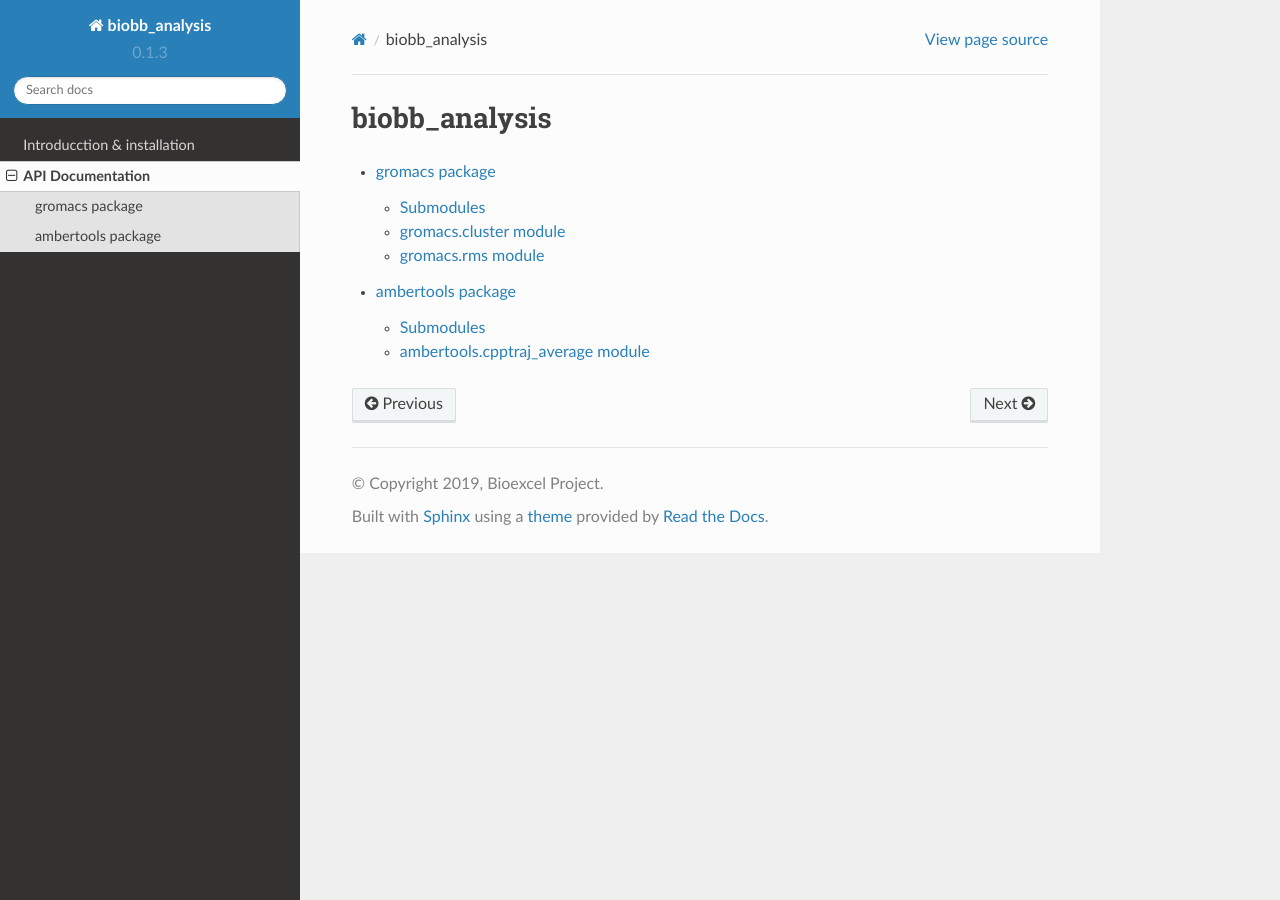
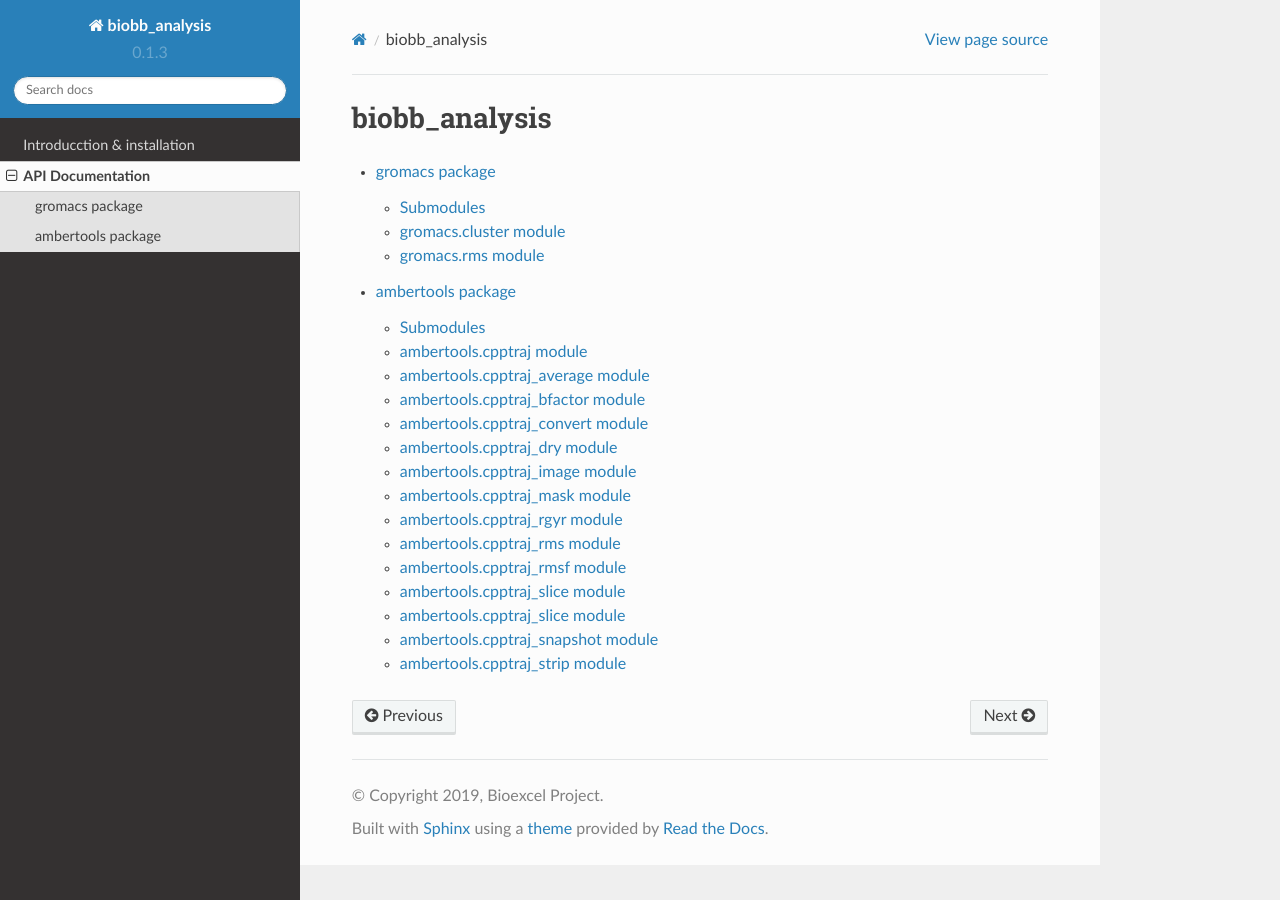
Before and after one commit to bioexcel/biobb_analysis, a Sphinx documentation site: the page built from biobb_analysis/docs/source/modules.rst, in a window 1280 px wide. Built offline with Sphinx 7.4.7 and the Read the Docs theme 2.0.0, drawn with Linux system fonts in a browser that asks for light colours.

Commit message:
Adding new cpptraj documentation

```diff
--- a/biobb_analysis/docs/source/ambertools.rst
+++ b/biobb_analysis/docs/source/ambertools.rst
@@ -3,6 +3,15 @@
 
 Submodules
 -----------
+
+
+ambertools.cpptraj module
+--------------------------
+
+.. automodule:: ambertools.cpptraj
+    :members:
+    :undoc-members:
+    :show-inheritance:
 
 ambertools.cpptraj_average module
 ----------------------------------
@@ -11,3 +20,100 @@
     :members:
     :undoc-members:
     :show-inheritance:
+
+ambertools.cpptraj_bfactor module
+----------------------------------
+
+.. automodule:: ambertools.cpptraj_bfactor
+    :members:
+    :undoc-members:
+    :show-inheritance:
+
+ambertools.cpptraj_convert module
+----------------------------------
+
+.. automodule:: ambertools.cpptraj_convert
+    :members:
+    :undoc-members:
+    :show-inheritance:
+
+ambertools.cpptraj_dry module
+------------------------------
+
+.. automodule:: ambertools.cpptraj_dry
+    :members:
+    :undoc-members:
+    :show-inheritance:
+
+ambertools.cpptraj_image module
+--------------------------------
+
+.. automodule:: ambertools.cpptraj_image
+    :members:
+    :undoc-members:
+    :show-inheritance:
+
+ambertools.cpptraj_mask module
+-------------------------------
+
+.. automodule:: ambertools.cpptraj_mask
+    :members:
+    :undoc-members:
+    :show-inheritance:
+
+ambertools.cpptraj_rgyr module
+-------------------------------
+
+.. automodule:: ambertools.cpptraj_rgyr
+    :members:
+    :undoc-members:
+    :show-inheritance:
+
+ambertools.cpptraj_rms module
+------------------------------
+
+.. automodule:: ambertools.cpptraj_rms
+    :members:
+    :undoc-members:
+    :show-inheritance:
+
+ambertools.cpptraj_rmsf module
+-------------------------------
+
+.. automodule:: ambertools.cpptraj_rmsf
+    :members:
+    :undoc-members:
+    :show-inheritance:
+
+
+ambertools.cpptraj_slice module
+--------------------------------
+
+.. automodule:: ambertools.cpptraj_slice
+    :members:
+    :undoc-members:
+    :show-inheritance:
+
+ambertools.cpptraj_slice module
+--------------------------------
+
+.. automodule:: ambertools.cpptraj_slice
+    :members:
+    :undoc-members:
+    :show-inheritance:
+
+ambertools.cpptraj_snapshot module
+-----------------------------------
+
+.. automodule:: ambertools.cpptraj_snapshot
+    :members:
+    :undoc-members:
+    :show-inheritance:
+
+ambertools.cpptraj_strip module
+--------------------------------
+
+.. automodule:: ambertools.cpptraj_strip
+    :members:
+    :undoc-members:
+    :show-inheritance:
```
